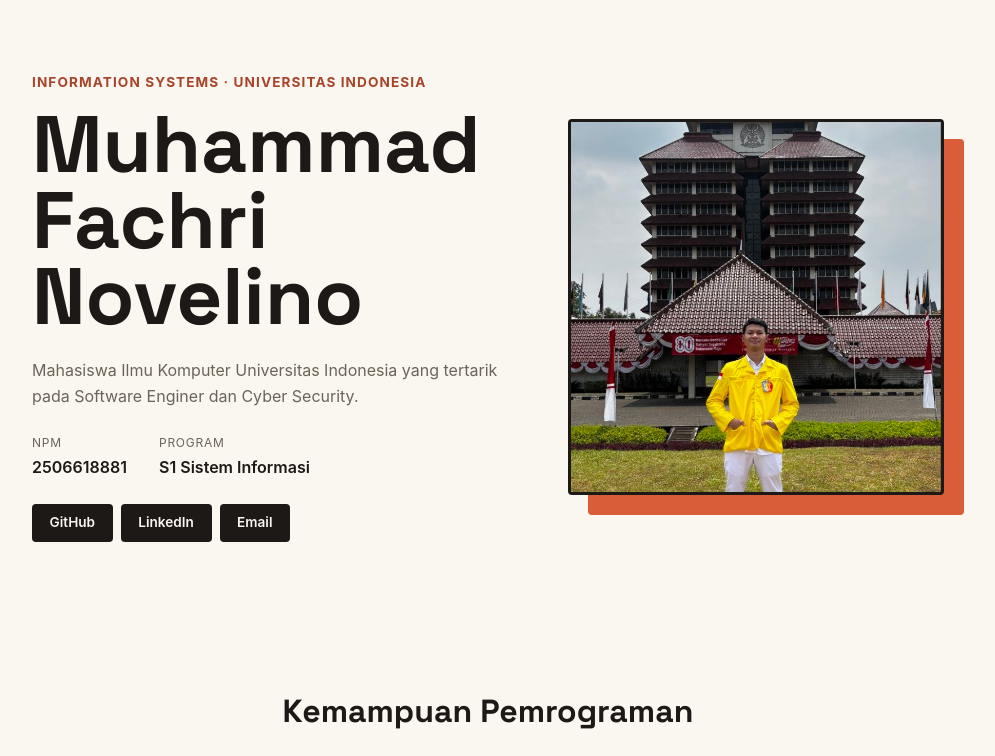
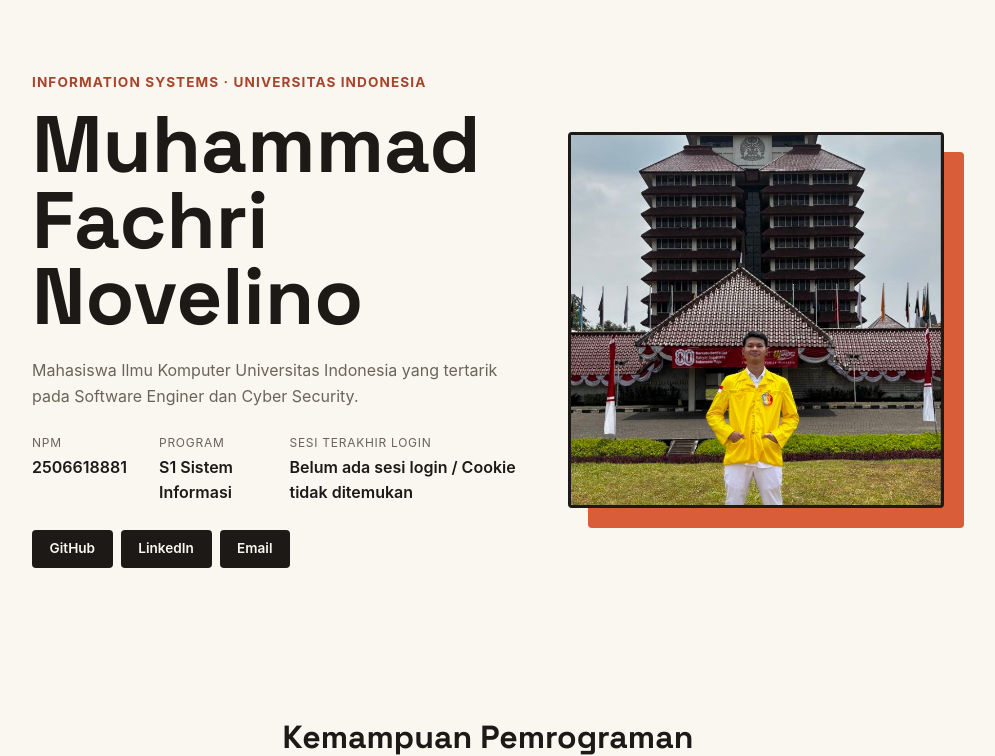
Before and after one commit to Novel107/myportofolio, a Django app: page / in a window 1280 px wide. Shown: the part 74-830 px from the top of the page, without its empty margins (152-1147 px from the left). Run offline with Django 5.2, Linux system fonts and the light colour scheme.

Commit message:
feat: menambahkan baris sesi terakhir login pada profil user

```diff
--- a/templates/index.html
+++ b/templates/index.html
@@ -22,6 +22,10 @@
                         <div class="meta-row">
                             <dt>Program</dt>
                             <dd>{{ study_program }}</dd>
+                        </div>
+                        <div class="meta-row">
+                            <dt>Sesi Terakhir Login</dt>
+                            <dd>{{ last_login }}</dd>
                         </div>
                     </dl>
                     <div class="social-links">
```
